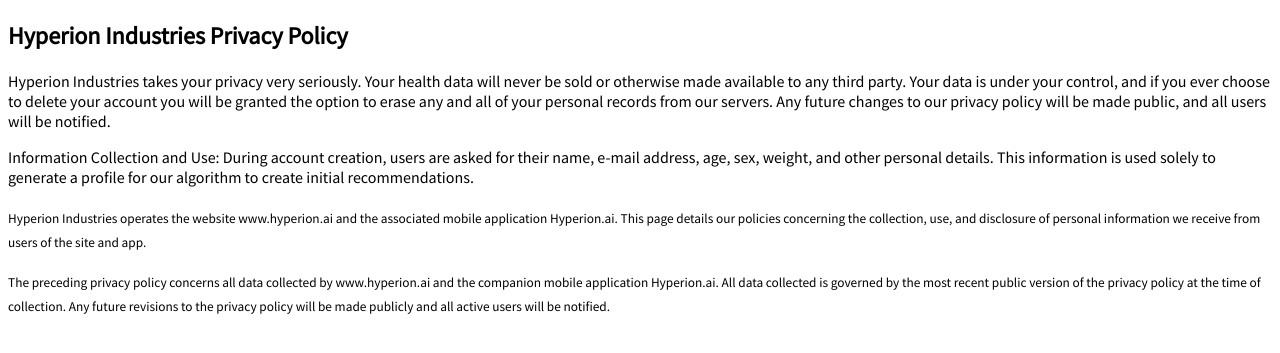
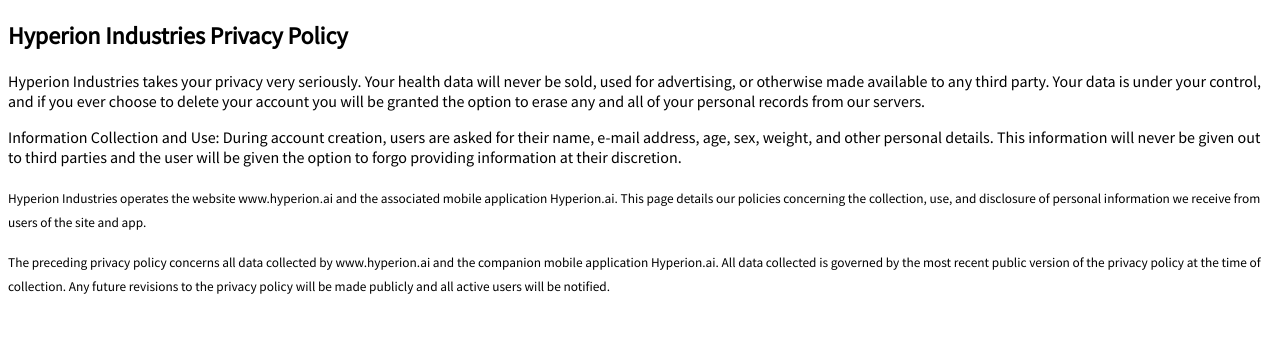
Before and after one commit to HyperionAI/about, a Jekyll site: the page built from privacy.md, in a window 1280 px wide. Shown: the top 353 px of the page. Built offline with Jekyll 4.4.1, drawn with Linux system fonts in a browser that asks for light colours; our own code applies the rules of GitHub Pages for plain Markdown files.

Commit message:
Update privacy.md

```diff
--- a/privacy.md
+++ b/privacy.md
@@ -1,7 +1,7 @@
 ## Hyperion Industries Privacy Policy
-Hyperion Industries takes your privacy very seriously. Your health data will never be sold or otherwise made available to any third party. Your data is under your control, and if you ever choose to delete your account you will be granted the option to erase any and all of your personal records from our servers. Any future changes to our privacy policy will be made public, and all users will be notified.
+Hyperion Industries takes your privacy very seriously. Your health data will never be sold, used for advertising, or otherwise made available to any third party. Your data is under your control, and if you ever choose to delete your account you will be granted the option to erase any and all of your personal records from our servers.
 
-Information Collection and Use: During account creation, users are asked for their name, e-mail address, age, sex, weight, and other personal details. This information is used solely to generate a profile for our algorithm to create initial recommendations.
+Information Collection and Use: During account creation, users are asked for their name, e-mail address, age, sex, weight, and other personal details. This information will never be given out to third parties and the user will be given the option to forgo providing information at their discretion.
 
 <sub>
 Hyperion Industries operates the website www.hyperion.ai and the associated mobile application Hyperion.ai. This page details our policies concerning the collection, use, and disclosure of personal information we receive from users of the site and app.
```
